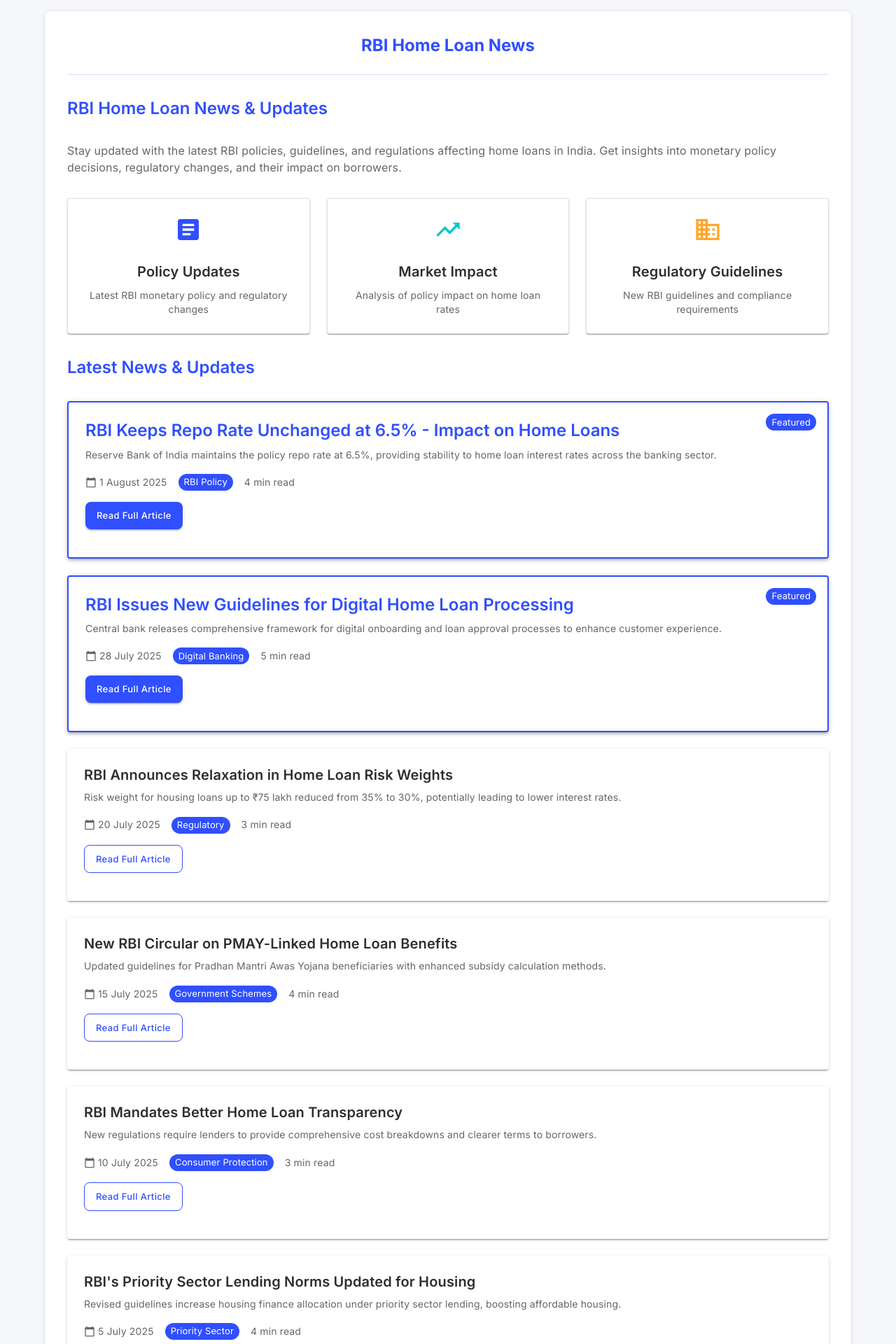
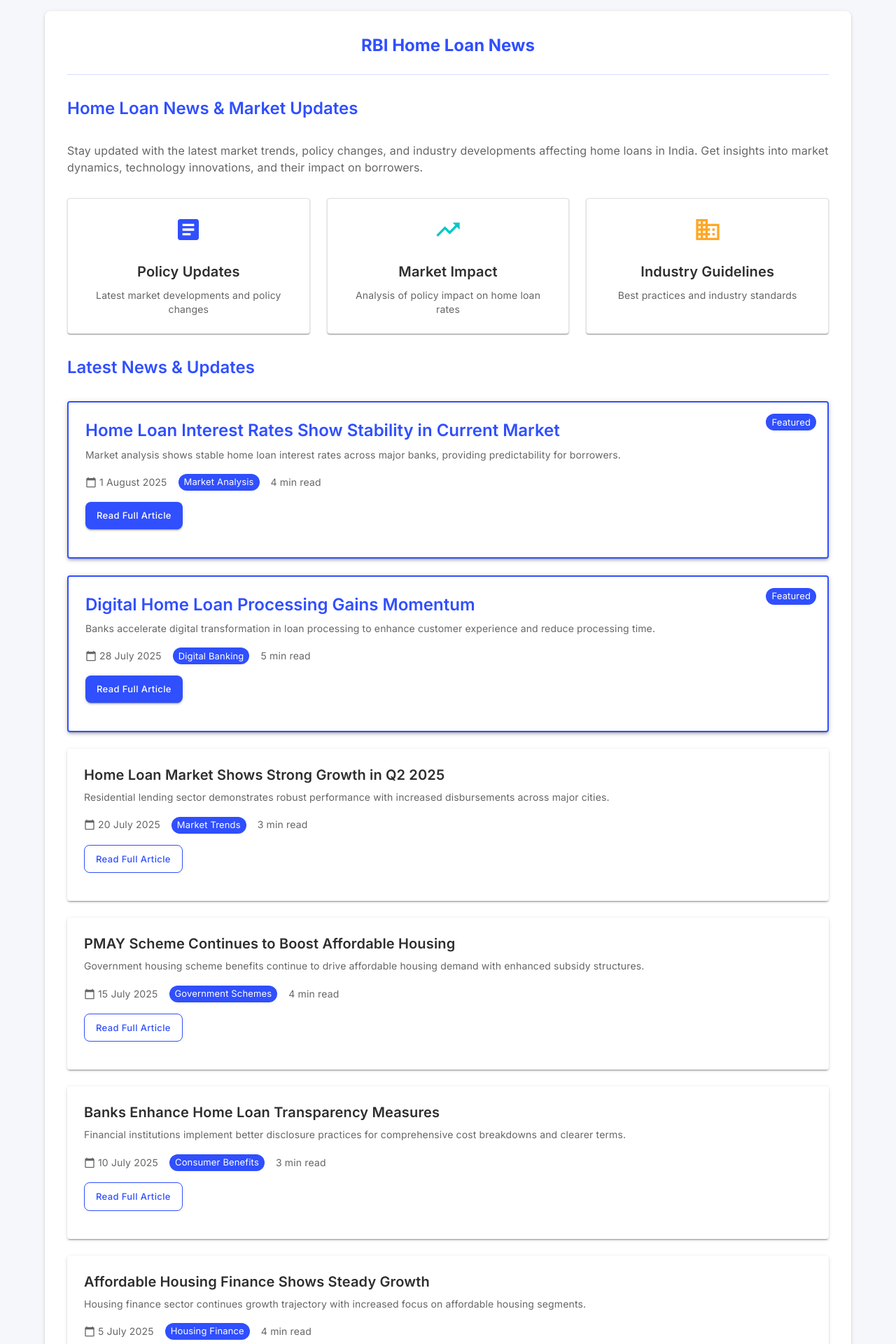
Before and after one commit to ZorricoDevs/zorrico-frontend, a React (Create React App) app: page /newsroom in a window 1280 px wide. Shown: the part 160-2080 px from the top of the page at 70% size. Built offline with nearby package versions, Linux system fonts and the light colour scheme.

Commit message:
refactor: Remove RBICompliancePage and NBFCGuidelinesPage; update Footer and NewsroomPage for improved clarity and security focus

```diff
--- a/src/App.tsx
+++ b/src/App.tsx
@@ -15,9 +15,7 @@
 import Navbar from './components/Layout/Navbar';
 import Footer from './components/Layout/Footer';
 import ScrollToTop from './components/UI/ScrollToTop';
-import RBICompliancePage from './pages/RBICompliancePage';
 import ISO270012022Page from './pages/ISO270012022Page';
-import NBFCGuidelinesPage from './pages/NBFCGuidelinesPage';
 import BuilderLoginPage from './pages/BuilderLoginPage';
 
 // Optimized lazy loading - simpler in development, robust in production
@@ -194,12 +192,10 @@
                       <Route path='/applicationtracker' element={<ApplicationsPage />} />
                       <Route path='/loanadvisory' element={<HomePage />} />
 
-                      {/* Footer Compliance Links */}
+                      {/* Footer Security Links */}
                       <Route path='/securitydisclosure' element={<SecurityDisclosurePage />} />
                       <Route path='/loanaggregation' element={<HomePage />} />
-                      <Route path='/rbicompliance' element={<RBICompliancePage />} />
                       <Route path='/iso270012022' element={<ISO270012022Page />} />
-                      <Route path='/nbfcguidelines' element={<NBFCGuidelinesPage />} />
 
                       {/* Login Routes - Multiple paths */}
                       <Route path='/login' element={<CustomerLoginPage />} />
--- a/src/components/Layout/Footer.tsx
+++ b/src/components/Layout/Footer.tsx
@@ -316,7 +316,7 @@
             </Stack>
           </Box>
 
-          {/* Compliance */}
+          {/* Security */}
           <Box
             sx={{
               textAlign: { xs: 'center', sm: 'left' },
@@ -332,14 +332,12 @@
                 fontSize: { xs: '1rem', sm: '1.25rem' },
               }}
             >
-              Compliance
+              Security
             </Typography>
             <Stack spacing={1} alignItems={{ xs: 'center', sm: 'flex-start' }}>
               {[
                 { name: 'Security Disclosure', path: '/securitydisclosure' },
-                { name: 'RBI Compliance', path: '/rbicompliance' },
                 { name: 'ISO 27001:2022', path: '/iso270012022' },
-                { name: 'NBFC Guidelines', path: '/nbfcguidelines' },
               ].map(item => (
                 <Link
                   key={item.name}
@@ -428,7 +426,6 @@
             >
               {[
                 { label: 'SSL', color: '#1976d2' },
-                { label: 'RBI', color: '#28a745' },
                 { label: 'ISO', color: '#17a2b8' },
               ].map(badge => (
                 <Box
--- a/src/pages/HomePage.tsx
+++ b/src/pages/HomePage.tsx
@@ -68,7 +68,7 @@
       icon: <TrendingUp sx={{ fontSize: 40 }} />,
       title: 'Best Interest Rates',
       description:
-        'Compare rates from 50+ banks and NBFCs to find the most competitive home loan rates in the market.',
+        'Compare rates from 50+ banks and financial institutions to find the most competitive home loan rates in the market.',
     },
     {
       icon: <Speed sx={{ fontSize: 40 }} />,
@@ -162,7 +162,7 @@
     {
       icon: <TrendingUpSharp sx={{ color: 'inherit' }} />,
       title: 'Best Rate Guarantee',
-      label: '50+ Bank & NBFC Partners',
+      label: '50+ Banking Partners',
     },
   ];
   const processSteps = [
@@ -499,8 +499,8 @@
                     margin: { xs: '0 auto 20px', lg: '0 0 32px' },
                   }}
                 >
-                  Compare home loans from 10+ banks and 50+ NBFCs. Get pre-approved Loan in 24 hours
-                  at Lowest Interest & Return on Investment.
+                  Compare home loans from 50+ banks and financial institutions. Get pre-approved
+                  Loan in 24 hours at Lowest Interest & Return on Investment.
                 </Typography>
               </motion.div>
 
--- a/src/pages/NBFCGuidelinesPage.tsx
+++ /dev/null
@@ -1,22 +0,0 @@
-import React from 'react';
-import { Box, Container, Typography, Paper } from '@mui/material';
-
-const NBFCGuidelinesPage: React.FC = () => (
-  <Box sx={{ minHeight: '100vh', backgroundColor: '#f5f5f5', py: 6 }}>
-    <Container maxWidth="md">
-      <Paper elevation={3} sx={{ p: 4, borderRadius: 3 }}>
-        <Typography variant="h4" sx={{ fontWeight: 'bold', mb: 2 }}>
-          NBFC Guidelines
-        </Typography>
-        <Typography variant="body1" sx={{ mb: 2 }}>
-          Home Loan Mittra partners only with RBI-registered NBFCs and follows all NBFC guidelines to ensure safe and transparent lending practices for our customers.
-        </Typography>
-        <Typography variant="body2" color="text.secondary">
-          For more information about NBFC compliance, please contact our compliance team.
-        </Typography>
-      </Paper>
-    </Container>
-  </Box>
-);
-
-export default NBFCGuidelinesPage;
--- a/src/pages/NewsroomPage.tsx
+++ b/src/pages/NewsroomPage.tsx
@@ -10,19 +10,19 @@
   const newsArticles = [
     {
       id: 1,
-      title: 'RBI Keeps Repo Rate Unchanged at 6.5% - Impact on Home Loans',
+      title: 'Home Loan Interest Rates Show Stability in Current Market',
       excerpt:
-        'Reserve Bank of India maintains the policy repo rate at 6.5%, providing stability to home loan interest rates across the banking sector.',
+        'Market analysis shows stable home loan interest rates across major banks, providing predictability for borrowers.',
       date: '2025-08-01',
-      category: 'RBI Policy',
+      category: 'Market Analysis',
       readTime: '4 min read',
       featured: true,
     },
     {
       id: 2,
-      title: 'RBI Issues New Guidelines for Digital Home Loan Processing',
+      title: 'Digital Home Loan Processing Gains Momentum',
       excerpt:
-        'Central bank releases comprehensive framework for digital onboarding and loan approval processes to enhance customer experience.',
+        'Banks accelerate digital transformation in loan processing to enhance customer experience and reduce processing time.',
       date: '2025-07-28',
       category: 'Digital Banking',
       readTime: '5 min read',
@@ -30,19 +30,19 @@
     },
     {
       id: 3,
-      title: 'RBI Announces Relaxation in Home Loan Risk Weights',
+      title: 'Home Loan Market Shows Strong Growth in Q2 2025',
       excerpt:
-        'Risk weight for housing loans up to ₹75 lakh reduced from 35% to 30%, potentially leading to lower interest rates.',
+        'Residential lending sector demonstrates robust performance with increased disbursements across major cities.',
       date: '2025-07-20',
-      category: 'Regulatory',
+      category: 'Market Trends',
       readTime: '3 min read',
       featured: false,
     },
     {
       id: 4,
-      title: 'New RBI Circular on PMAY-Linked Home Loan Benefits',
+      title: 'PMAY Scheme Continues to Boost Affordable Housing',
       excerpt:
-        'Updated guidelines for Pradhan Mantri Awas Yojana beneficiaries with enhanced subsidy calculation methods.',
+        'Government housing scheme benefits continue to drive affordable housing demand with enhanced subsidy structures.',
       date: '2025-07-15',
       category: 'Government Schemes',
       readTime: '4 min read',
@@ -50,39 +50,39 @@
     },
     {
       id: 5,
-      title: 'RBI Mandates Better Home Loan Transparency',
+      title: 'Banks Enhance Home Loan Transparency Measures',
       excerpt:
-        'New regulations require lenders to provide comprehensive cost breakdowns and clearer terms to borrowers.',
+        'Financial institutions implement better disclosure practices for comprehensive cost breakdowns and clearer terms.',
       date: '2025-07-10',
-      category: 'Consumer Protection',
+      category: 'Consumer Benefits',
       readTime: '3 min read',
       featured: false,
     },
     {
       id: 6,
-      title: "RBI's Priority Sector Lending Norms Updated for Housing",
+      title: 'Affordable Housing Finance Shows Steady Growth',
       excerpt:
-        'Revised guidelines increase housing finance allocation under priority sector lending, boosting affordable housing.',
+        'Housing finance sector continues growth trajectory with increased focus on affordable housing segments.',
       date: '2025-07-05',
-      category: 'Priority Sector',
+      category: 'Housing Finance',
       readTime: '4 min read',
       featured: false,
     },
     {
       id: 7,
-      title: 'RBI Working Group Report on Housing Finance',
+      title: 'Technology Innovations Transform Home Loan Processing',
       excerpt:
-        'Comprehensive recommendations to strengthen housing finance ecosystem and improve credit flow to the sector.',
+        'AI and machine learning applications streamline loan approval processes and improve customer experience.',
       date: '2025-06-30',
-      category: 'Research',
+      category: 'Technology',
       readTime: '6 min read',
       featured: false,
     },
     {
       id: 8,
-      title: 'RBI Allows Higher LTV Ratios for Green Housing',
+      title: 'Green Home Loans Gain Popularity Among Borrowers',
       excerpt:
-        'Loan-to-value ratios increased to 90% for energy-efficient homes to promote sustainable housing development.',
+        'Eco-friendly housing finance options see increased adoption as sustainability becomes a priority for homebuyers.',
       date: '2025-06-25',
       category: 'Green Finance',
       readTime: '3 min read',
@@ -93,13 +93,13 @@
   const content = (
     <Stack spacing={4}>
       <Typography variant='h5' component='h2' sx={{ color: '#304FFE', fontWeight: 600 }}>
-        RBI Home Loan News & Updates
+        Home Loan News & Market Updates
       </Typography>
 
       <Typography variant='body1' paragraph sx={{ color: isDarkMode ? '#b0b0b0' : '#666' }}>
-        Stay updated with the latest RBI policies, guidelines, and regulations affecting home loans
-        in India. Get insights into monetary policy decisions, regulatory changes, and their impact
-        on borrowers.
+        Stay updated with the latest market trends, policy changes, and industry developments
+        affecting home loans in India. Get insights into market dynamics, technology innovations,
+        and their impact on borrowers.
       </Typography>
 
       <Box
@@ -127,7 +127,7 @@
             Policy Updates
           </Typography>
           <Typography variant='body2' sx={{ color: isDarkMode ? '#b0b0b0' : '#666' }}>
-            Latest RBI monetary policy and regulatory changes
+            Latest market developments and policy changes
           </Typography>
         </Paper>
 
@@ -166,10 +166,10 @@
             variant='h6'
             sx={{ fontWeight: 600, mb: 1, color: isDarkMode ? '#fff' : '#2E2E2E' }}
           >
-            Regulatory Guidelines
+            Industry Guidelines
           </Typography>
           <Typography variant='body2' sx={{ color: isDarkMode ? '#b0b0b0' : '#666' }}>
-            New RBI guidelines and compliance requirements
+            Best practices and industry standards
           </Typography>
         </Paper>
       </Box>
--- a/src/pages/RBICompliancePage.tsx
+++ /dev/null
@@ -1,22 +0,0 @@
-import React from 'react';
-import { Box, Container, Typography, Paper } from '@mui/material';
-
-const RBICompliancePage: React.FC = () => (
-  <Box sx={{ minHeight: '100vh', backgroundColor: '#f5f5f5', py: 6 }}>
-    <Container maxWidth="md">
-      <Paper elevation={3} sx={{ p: 4, borderRadius: 3 }}>
-        <Typography variant="h4" sx={{ fontWeight: 'bold', mb: 2 }}>
-          RBI Compliance
-        </Typography>
-        <Typography variant="body1" sx={{ mb: 2 }}>
-          Home Loan Mittra strictly adheres to all Reserve Bank of India (RBI) guidelines and regulations for digital lending platforms. Your data and transactions are protected under the highest standards of compliance and security.
-        </Typography>
-        <Typography variant="body2" color="text.secondary">
-          For more information, visit the official RBI website or contact our compliance team.
-        </Typography>
-      </Paper>
-    </Container>
-  </Box>
-);
-
-export default RBICompliancePage;
```
